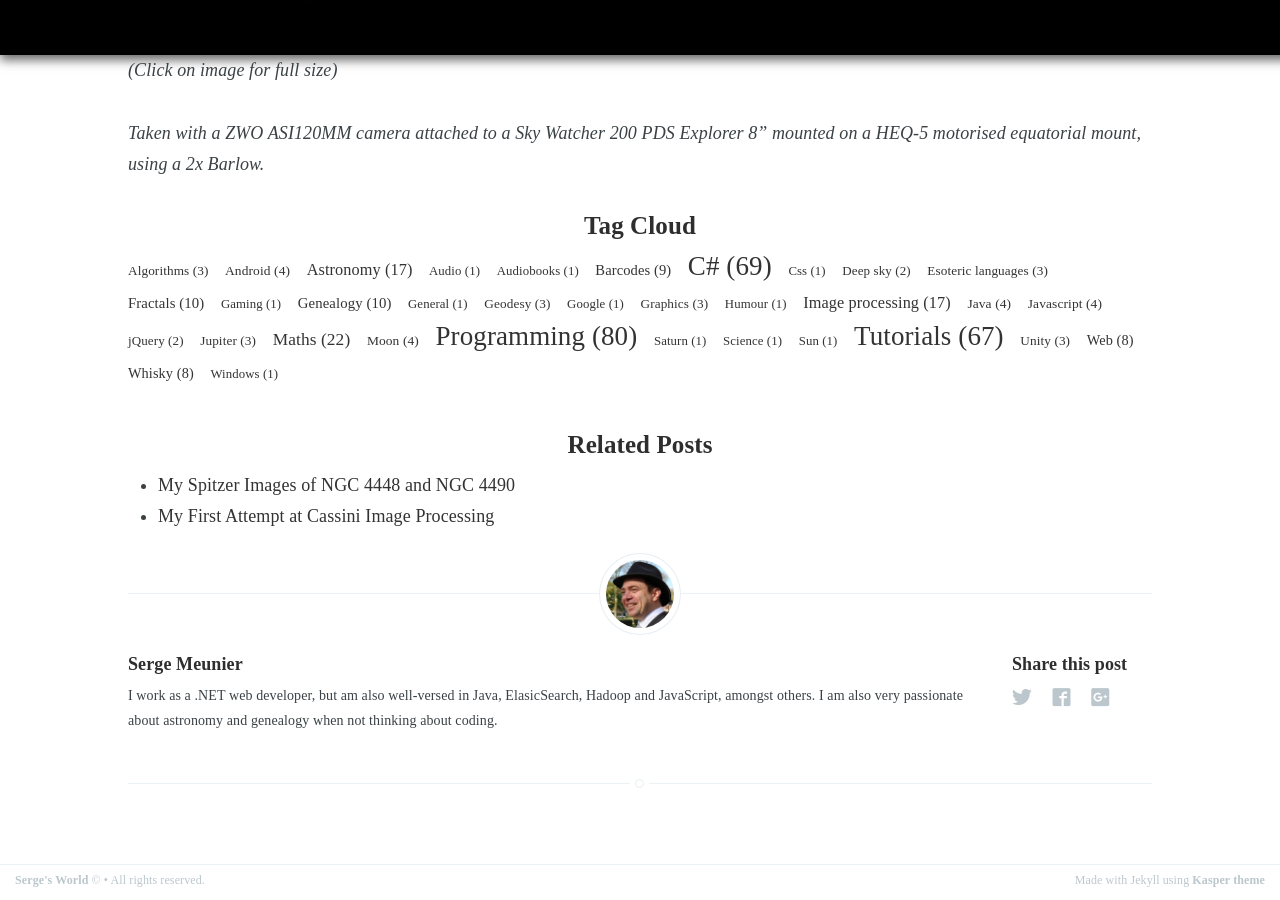
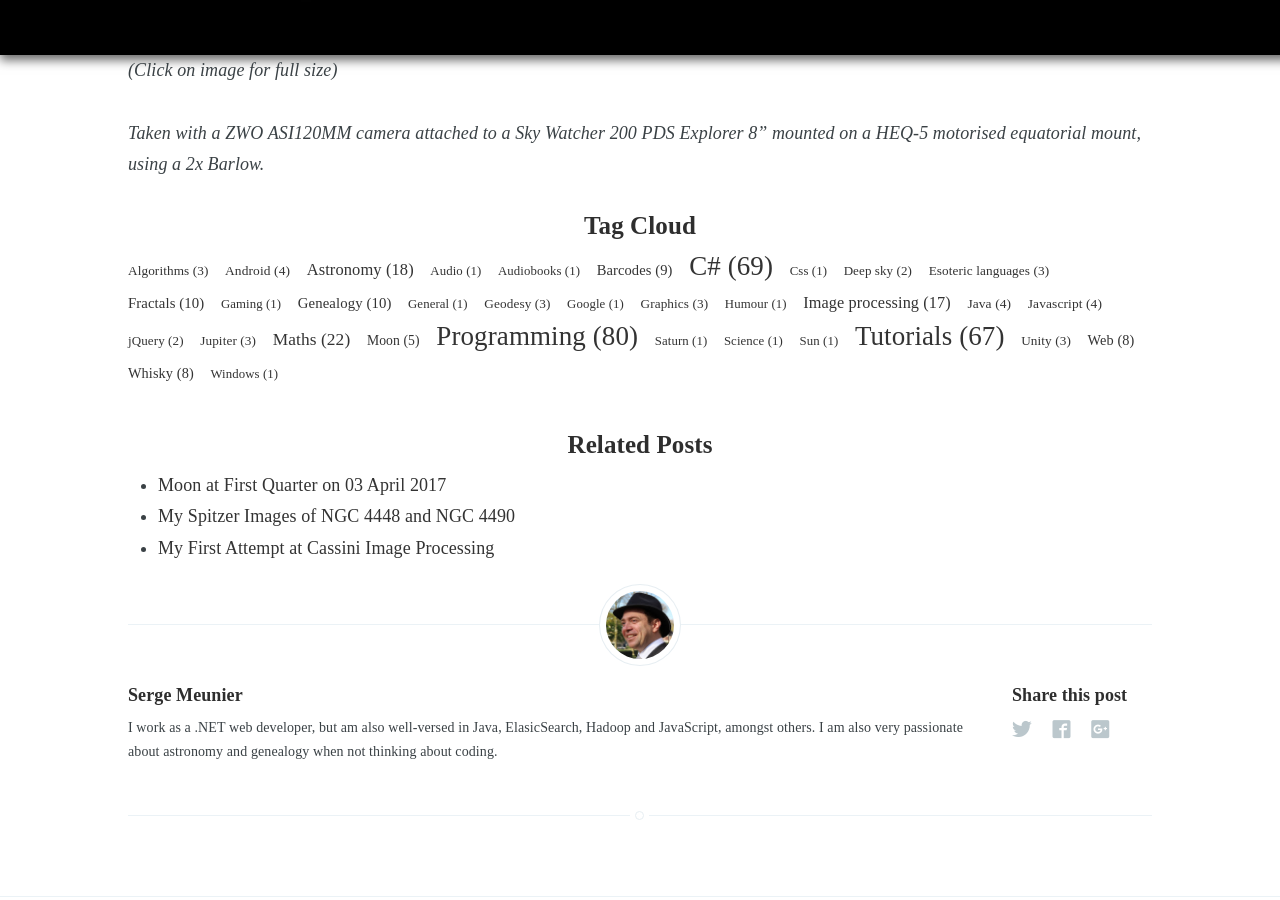
Before and after one commit to sjmeunier/sjmeunier.github.io, a Jekyll site: the page built from _posts/2016-03-13-jupiter-12-mar-2016.md, in a window 1280 px wide and 900 px high, scrolled down 601 px. Built offline with Jekyll 4.4.1, drawn with Linux system fonts in a browser that asks for light colours; some web fonts are replaced; comment, search, counter and statistics services are not loaded; some of the changed lines change nothing that is shown.

Commit message:
Moon post

```diff
--- /dev/null
+++ b/_posts/2017-04-04-moon-03-apr-2017.md
@@ -0,0 +1,22 @@
+---
+layout: post
+title:  "Moon at First Quarter on 03 April 2017"
+date:   2017-04-04 18:00:00
+categories: Astronomy
+tags: [astronomy, moon]
+---
+
+After a miserably cloudy winter, spring is back with a vengence, with some nice clear evenings. Last night, the weather cleared up at the same time as the moon was well-placed for some imaging.
+
+The moon was at exactly First Quarter, and therefore, 50% illuminated.
+
+The image is a composition of 9 monochrome images, without filters, taken between 22:33 and 22:51. Each image was stacked from 30 second videos comprising around 500 frames each, using between 25 and 50 percent of the best frames per video, depending on the image quality, resulting in a total of around 2000 frames being used in hte complete mosaic.
+
+The seeing was rather turbulent, especially towards the end of the session, when the moon started disappearing behind my chimney, but I was able to get some decent results, none-the-less.
+
+The images were stacked using Autostakkert, and then manipulated with Registax 6, finally stitching them together, and applying some filters using Gimp.
+
+[![Moon - 03 April 2017](/assets/images/blog/astronomy/Moon_20170403_1033_final_small.png){: .shadow-image .centered }](/assets/images/blog/astronomy/Moon_20170403_1033_final.png)
+_(Click on image for full size - 2500x2500 pixels)_
+
+_Taken with a ZWO ASI120MM camera attached to a Sky Watcher 200 PDS Explorer 8" mounted on a HEQ-5 motorised equatorial mount._
--- a/astronomy.md
+++ b/astronomy.md
@@ -18,6 +18,7 @@
 * [Waxing Gibbous Moon - 12 Sep 2016](/astronomy/2016/09/12/moon-12-sep-2016.html)
 * [Full Moon - 22 Mar 2016](/astronomy/2016/03/23/moon-22-mar-2016.html)
 * [Moon at First Quarter - 12 Mar 2016](/astronomy/2016/03/18/moon-12-mar-2016.html)
+* [Moon at First Quarter - 03 Apr 2017](/astronomy/2017/04/04/moon-04-apr-2017.html)
 
 #### The Sun
 * [Transit of Mercury - 9 May 2016](/astronomy/2016/05/09/mercury-transit-09-may-2016.html)
```
Also changed, not shown: assets/images/blog/astronomy/Moon_20170403_1033_final_small.png (added), 1 other file.
